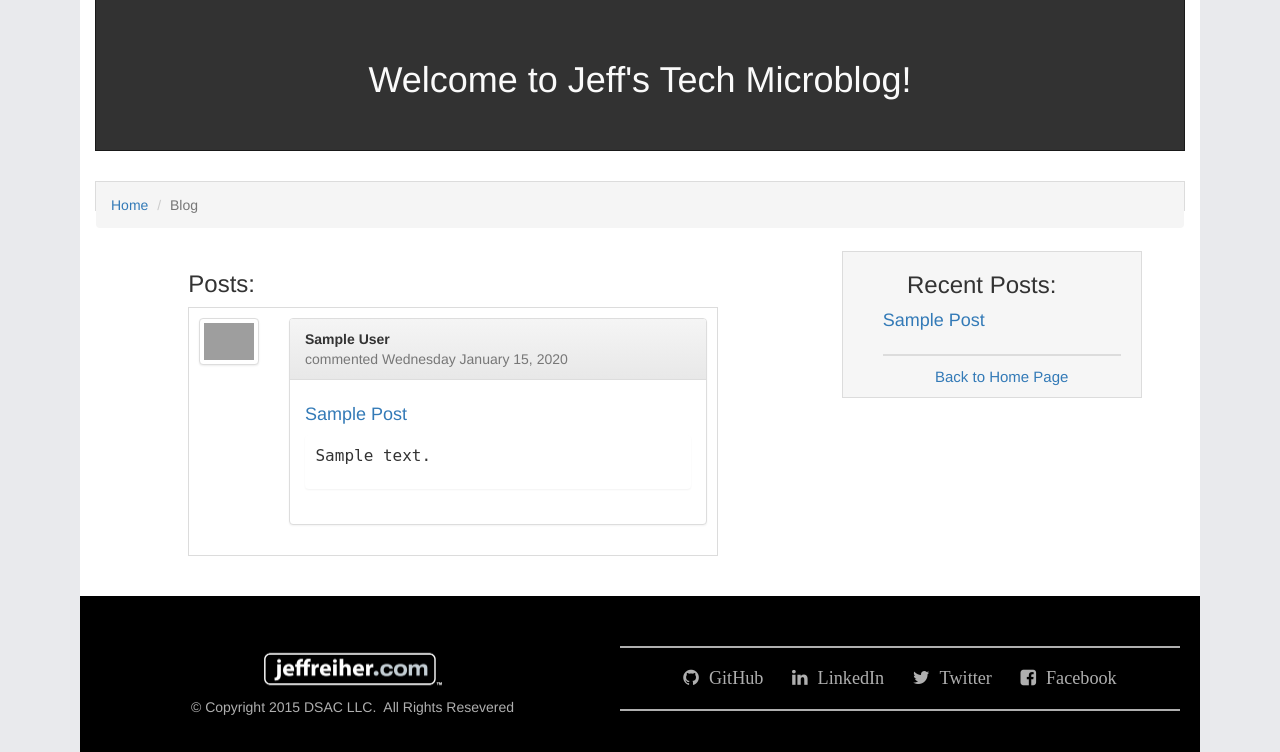
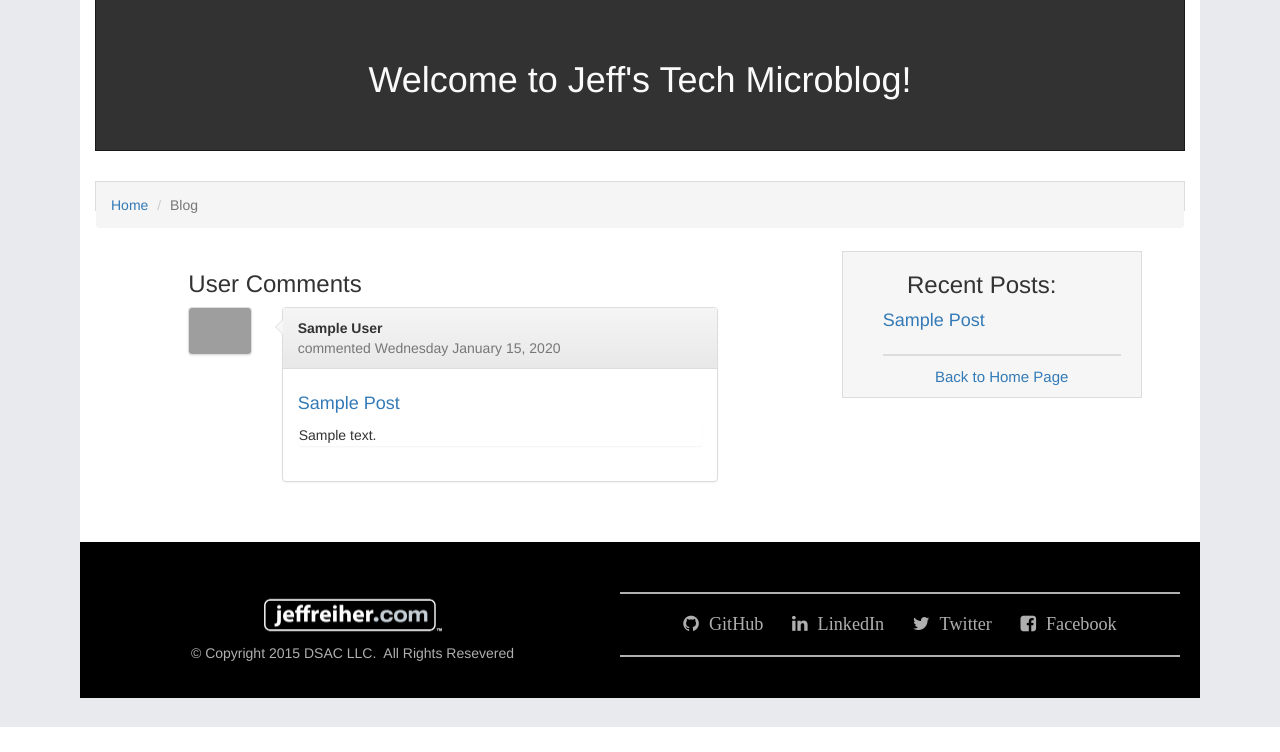
Before and after one commit to jreiher2003/jeff-heroku, a Flask app: page /blog/ in a window 1280 px wide. Shown: the part 73-825 px from the top of the page. After the commit the page ends 800 px from the top, so only its background shows below. Run offline with Flask 2, Linux system fonts and the light colour scheme; tables that the repository leaves empty hold one stand-in row (values such as "Sample post"); some libraries are stand-ins or nearby versions; grey boxes are pictures that could not be loaded.

Commit message:
Add user comments styles

```diff
--- a/app/static/css/styles.css
+++ b/app/static/css/styles.css
@@ -185,8 +185,38 @@ pre, textarea {
 	font-size: 16px;
 }
 .blog-post {
-	border: 1px solid rgba(220,220,220,1);
-	padding: 10px;
+	/*border: 1px solid rgba(220,220,220,1);
+	padding: 10px;*/
+}
+/*############## comments section #################
+#################################################*/
+.thumbnail {
+    padding:0px;
+}
+.panel {
+	position:relative;
+}
+.panel>.panel-heading:after,.panel>.panel-heading:before{
+	position:absolute;
+	top:11px;left:-16px;
+	right:100%;
+	width:0;
+	height:0;
+	display:block;
+	content:" ";
+	border-color:transparent;
+	border-style:solid solid outset;
+	pointer-events:none;
+}
+.panel>.panel-heading:after{
+	border-width:7px;
+	border-right-color:#f7f7f7;
+	margin-top:1px;
+	margin-left:2px;
+}
+.panel>.panel-heading:before{
+	border-right-color:#ddd;
+	border-width:8px;
 }
 @media screen and (min-width: 991px) {
 	body {
--- a/app/templates/blog.html
+++ b/app/templates/blog.html
@@ -30,7 +30,7 @@
 <div class="row">
 
 	<div class="col-md-6 col-md-offset-1">
-		<h3>Posts:</h3>
+		<h3>User Comments</h3>
 		{% for post in posts %}
 
 		<div class="blog-post">
@@ -38,7 +38,7 @@
 				<div class="col-md-2">
 					<img class="img-responsive thumbnail" src="https://ssl.gstatic.com/accounts/ui/avatar_2x.png" height="75" width="75">
 				</div>
-				<div class="col-md-10">
+				<div class="col-md-10 ">
 					<div class="panel panel-default">
 						<div class="panel-heading">
 							{% if current_user.is_active %}
@@ -53,7 +53,7 @@
 						</div>
 						<div class="panel-body">
 							<h4 class="h4 text-capitalize"><a href="{{ url_for('blog_post', blog_id=post.id, blog_title=post.slug) }}">{{ post.title }}</a></h4>
-							<div class="panel"><pre>{{ post.description }}</pre></div>
+							<div class="panel">{{ post.description }}</div>
 						</div> <!-- end panel-body -->
 					</div> <!-- end panel-default -->
 				</div> <!-- end col-md-10 -->
```
